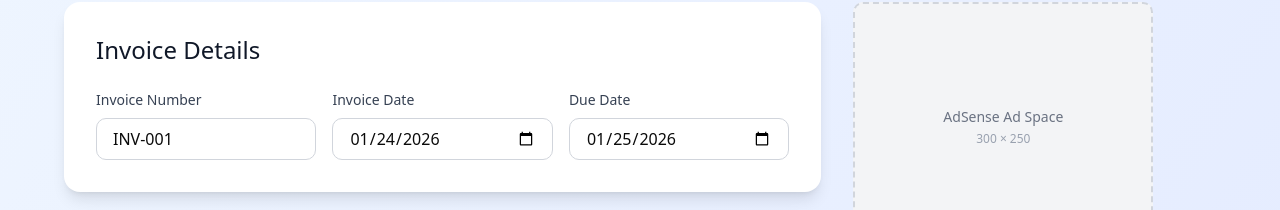
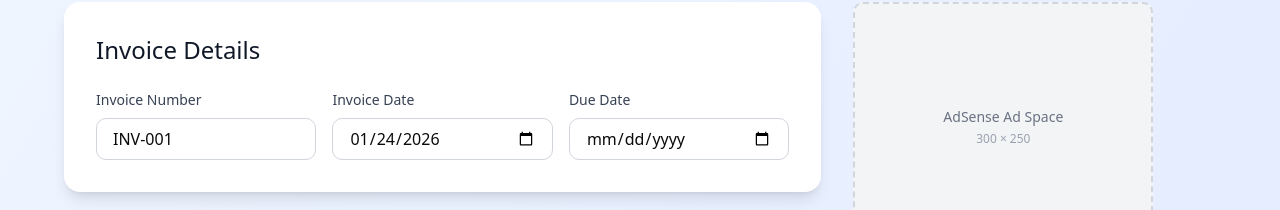
Before and after one commit to Glenn-Dunnegan/Freelancefinance, a React (Vite) app: page /invoice-generator in a window 1280 px wide. Shown: the part 313-523 px from the top of the page. Built offline with nearby package versions, Linux system fonts and the light colour scheme.

Commit message:
Update InvoiceGenerator.tsx

```diff
--- a/src/components/InvoiceGenerator.tsx
+++ b/src/components/InvoiceGenerator.tsx
@@ -13,8 +13,8 @@ export function InvoiceGenerator() {
   const [invoiceNumber, setInvoiceNumber] = useState('INV-001');
   const [invoiceDate, setInvoiceDate] = useState(new Date().toISOString().split('T')[0]);
   const tomorrow = new Date(Date.now() + 1000 * 60 * 60 * 24);
-  const [dueDate, setDueDate] = useState(() => tomorrow.toISOString().split('T')[0]);
-  //const [dueDate, setDueDate] = useState('');
+  // const [dueDate, setDueDate] = useState(() => tomorrow.toISOString().split('T')[0]);
+  const [dueDate, setDueDate] = useState('');
 
   // Your details
   const [yourName, setYourName] = useState('');
```
